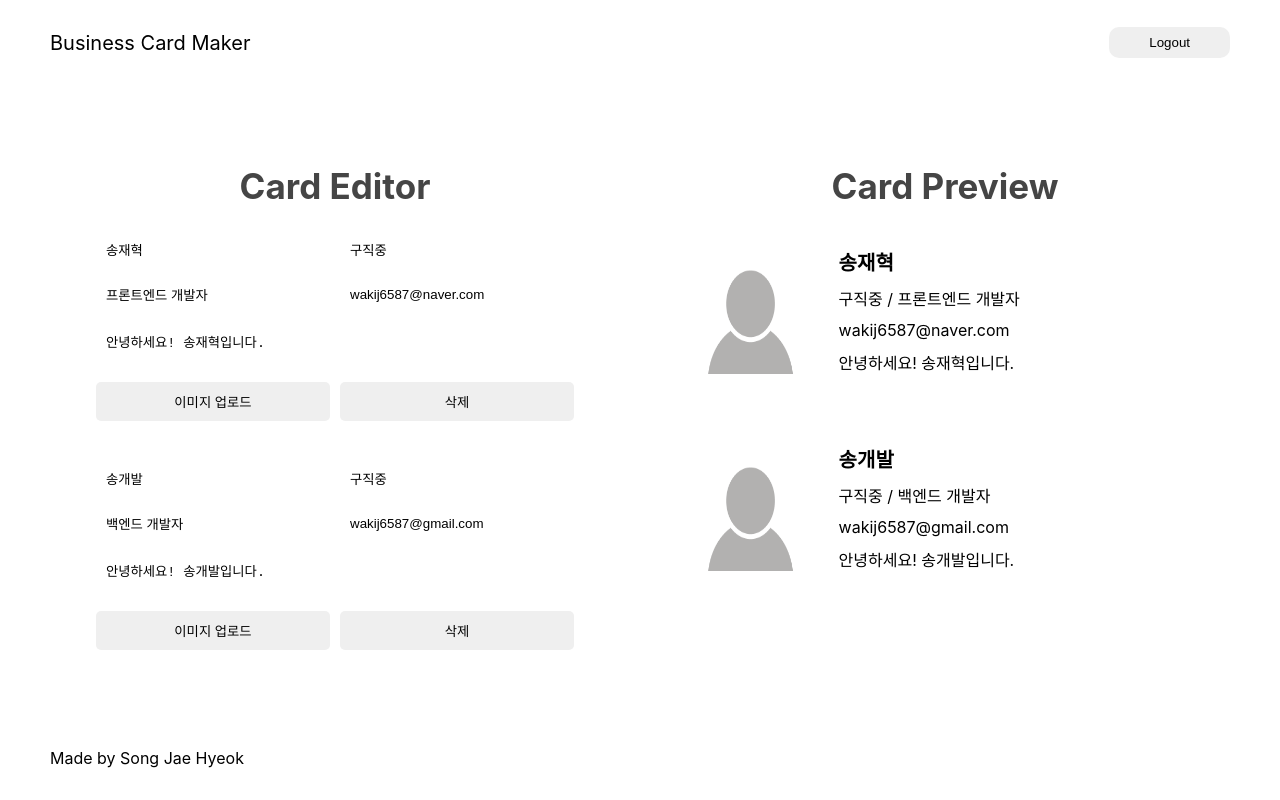
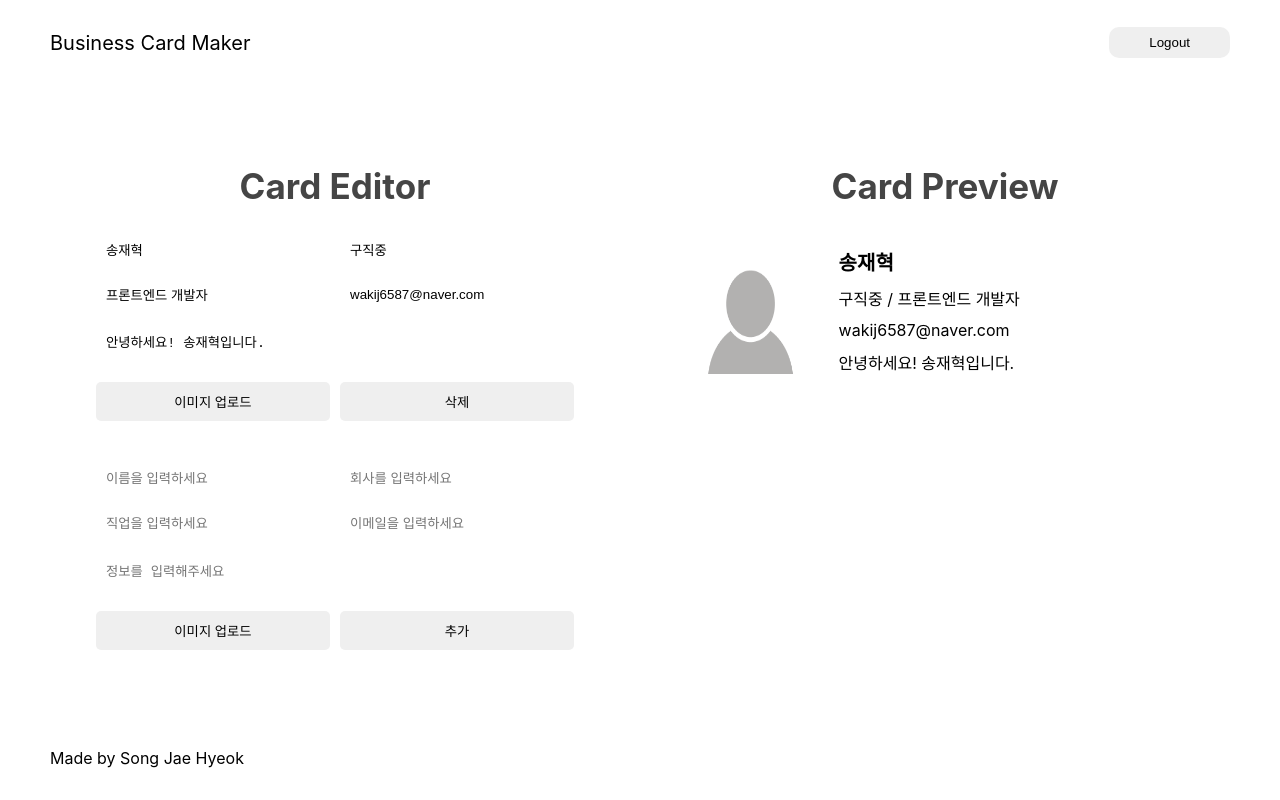
Before and after one commit to hellojaehyeok/BusinessCard, a React (Create React App) app in the folder business_card/: page /maker in a window 1280 px wide. Built offline with nearby package versions, Linux system fonts and the light colour scheme; no server answers; sample sign-in values are in the browser's storage.

Commit message:
editroAddForm 컴포넌트 추가
editroAddForm 컴포넌트 추가

```diff
--- a/business_card/src/components/editor/editor.jsx
+++ b/business_card/src/components/editor/editor.jsx
@@ -1,8 +1,9 @@
 import React from 'react';
 import styles from './editor.module.css'
+import EditorAddForm from './editorAddForm/editorAddForm';
 import EditorForm from './editorForm/editorForm'
 
-const Editor = ({cards}) => {
+const Editor = ({cards, addCard}) => {
 
     return(
         <section className={styles.editor}>
@@ -10,7 +11,9 @@ const Editor = ({cards}) => {
                 Card Editor
             </h1>
 
-            {cards.map(card => <EditorForm card={card}/>)}
+            {cards.map(card => <EditorForm key={card.id} card={card}/>)}
+
+            <EditorAddForm onAdd={addCard}/>
         </section>
     );
 };
--- /dev/null
+++ b/business_card/src/components/editor/editorAddForm/editorAddForm.jsx
@@ -0,0 +1,50 @@
+import React, { useRef } from 'react';
+import styles from './editorAddForm.module.css';
+
+const EditorAddForm = ({onAdd}) => {
+
+    const formRef = useRef();
+    const nameRef = useRef();
+    const companyRef = useRef();
+    const jobRef = useRef();
+    const emailRef = useRef();
+    const introduceRef = useRef();
+
+    const onSubmit = (e) => {
+        e.preventDefault();
+        const card = {
+             id: Date.now(),
+             name: nameRef.current.value || "",
+             company: companyRef.current.value || "",
+             job: jobRef.current.value || "",
+             email: emailRef.current.value || "",
+             introduce: introduceRef.current.value || "",
+             fileName: "",
+             fileURL: "",
+        }
+        formRef.current.reset();
+        onAdd(card);
+    }
+
+    return(
+        <form ref={formRef} className={styles.editorForm}>
+            <div>
+                <input ref={nameRef} type="text" name="name" placeholder="이름을 입력하세요" className={styles.name}/>
+                <input ref={companyRef} type="text" name="company" placeholder="회사를 입력하세요" className={styles.company}/>
+            </div>
+            <div>
+                <input ref={jobRef} type="text" name="job" placeholder="직업을 입력하세요" className={styles.job}/>
+                <input ref={emailRef} type="email" name="email" placeholder="이메일을 입력하세요" className={styles.email}/>
+            </div>
+            <div>
+                <textarea ref={introduceRef} name="introduce" placeholder="정보를 입력해주세요"></textarea>
+            </div>
+            <div>
+                <button>이미지 업로드</button>
+                <button onClick={onSubmit}>추가</button>
+            </div>
+        </form>
+    );
+};
+
+export default EditorAddForm;
--- /dev/null
+++ b/business_card/src/components/editor/editorAddForm/editorAddForm.module.css
@@ -0,0 +1,62 @@
+@value makerSkyBlue, makerShadow, makerShadowInset from '../../../common/color.css';
+
+form.editorForm{
+    width: 80%;
+    margin: 0 auto 30px;
+    display: flex;
+    flex-direction: column;
+}
+
+form.editorForm > div{
+    width: 100%;
+    display: flex;
+    margin: 5px 0;
+}
+
+form.editorForm input{
+    flex: 1;
+    margin: 0 5px;
+    padding: 10px 10px;
+    border: 0;
+    border-radius: 10px;
+    background-color: makerSkyBlue;
+    box-shadow: makerShadowInset;
+}
+
+form.editorForm select{
+    flex: 1;
+    margin: 0 5px;
+    padding: 10px 10px;
+    border: 0;
+    border-radius: 10px;
+    outline: none;
+    background-color: makerSkyBlue;
+    box-shadow: makerShadowInset;
+}
+
+form.editorForm textarea{
+    width: 100%;
+    margin: 0 5px;
+    padding: 10px 10px;
+    border: 0;
+    border-radius: 10px;
+    outline: none;
+    background-color: makerSkyBlue;
+    box-shadow: makerShadowInset;
+    resize: none;
+}
+
+form.editorForm button{
+    flex: 1;
+    margin: 0 5px;
+    padding: 10px 10px;
+    border: 0;
+    border-radius: 5px;
+    outline: none;
+    background-color: makerSkyBlue;
+    box-shadow: makerShadow;
+}
+
+form.editorForm button:active{
+    box-shadow: makerShadowInset;
+}
--- a/business_card/src/components/maker/maker.jsx
+++ b/business_card/src/components/maker/maker.jsx
@@ -8,7 +8,7 @@ import styles from './maker.module.css'
 
 const Maker = ({authService}) => {
 
-    const [cards, setCard] = useState([
+    const [cards, setCards] = useState([
         {
             id: '1',
             name: '송재혁',
@@ -16,22 +16,9 @@ const Maker = ({authService}) => {
             job: '프론트엔드 개발자',
             email: 'wakij6587@naver.com',
             introduce: '안녕하세요! 송재혁입니다.',
-            theme: "dark",
-            fileName: 'Song',
-            fileURL: null
-        },
-        {
-            id: '2',
-            name: '송개발',
-            company: '구직중',
-            job: '백엔드 개발자',
-            email: 'wakij6587@gmail.com',
-            introduce: '안녕하세요! 송개발입니다.',
-            theme: "dark",
             fileName: 'Song',
             fileURL: null
         }
-
     ]);
 
     const history = useHistory();
@@ -48,13 +35,16 @@ const Maker = ({authService}) => {
         })
     });
 
-
+    const addCard = card => {
+        const newCards = [...cards, card];
+        setCards(newCards);
+    }
 
     return(
         <section className={styles.makerPageWrap}>
             <Header onLogout={onLogout}/>
             <div className={styles.makerWrap}>
-                <Editor cards={cards}/>
+                <Editor cards={cards} addCard={addCard}/>
                 <Preview cards={cards}/>
             </div>
             <Footer makerDesign={"maker"}/>
```
